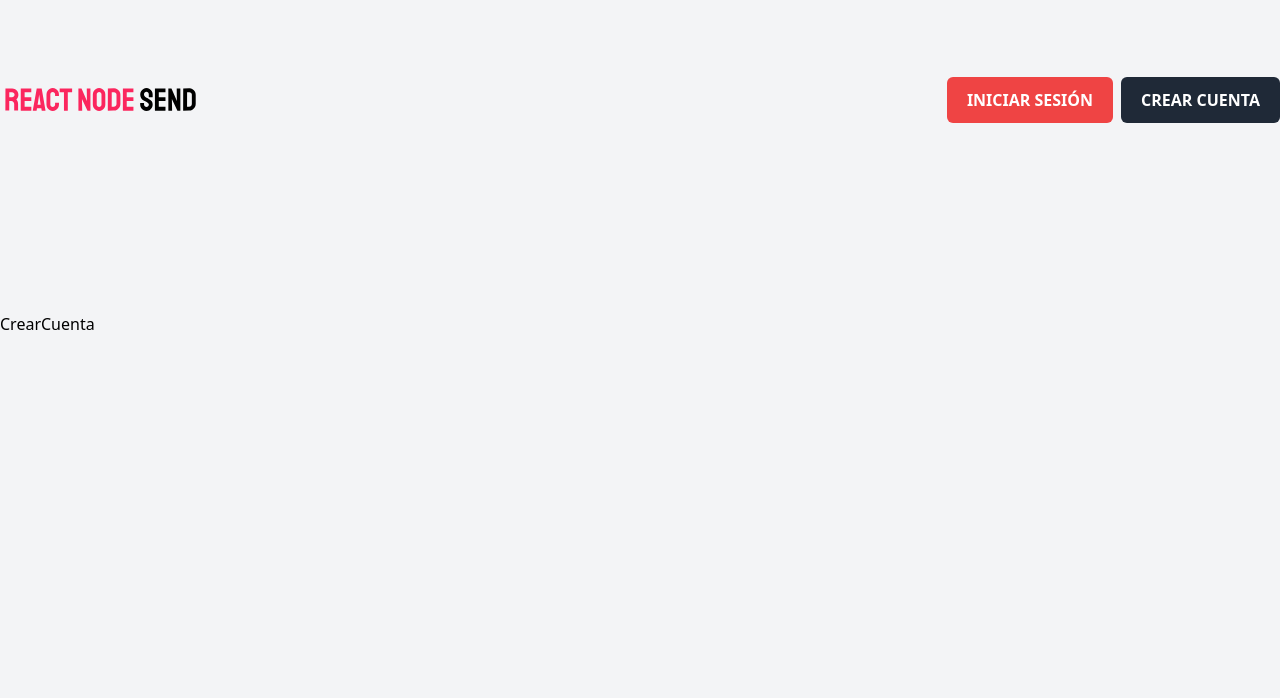
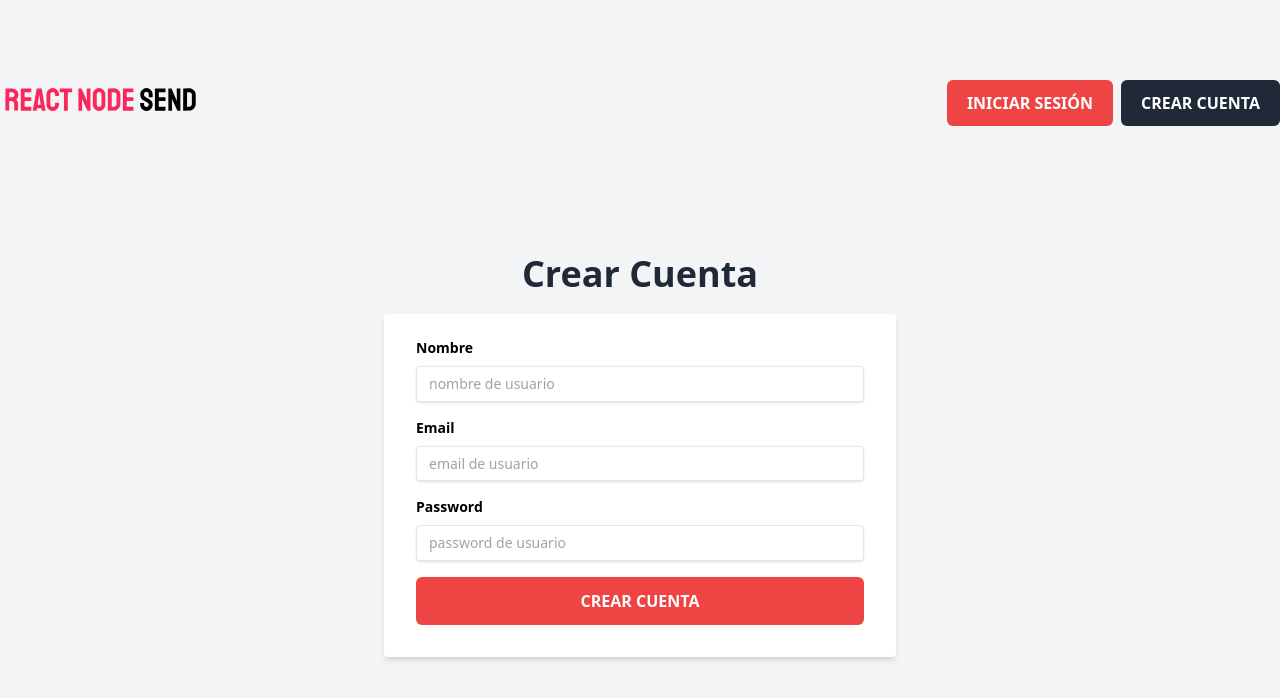
Before and after one commit to julianmartinez-dev/nodesend_frontend, a Next.js app: page /crear-cuenta in a window 1280 px wide. Shown: the top 698 px of the page. Built offline with nearby package versions, Linux system fonts and the light colour scheme.

Commit message:
add: Formularios de login y registro con Formik/Yup

```diff
--- /dev/null
+++ b/components/Form/ErrorMsg.js
@@ -0,0 +1,12 @@
+import React from 'react';
+
+const ErrorMsg = ({error}) => {
+  return (
+    <div className="my-2 bg-red-100 border-l-4 border-red-500 text-red-700 p-4">
+      <p className="font-bold">Error</p>
+      <p>{error}</p>
+    </div>
+  );
+};
+
+export default ErrorMsg;
--- /dev/null
+++ b/components/Form/FormControl.js
@@ -0,0 +1,24 @@
+import React from 'react'
+
+const FormControl = ({idControl, tipo, value, onChange}) => {
+  return (
+    <div className="mb-4">
+      <label
+        className="block text-black text-sm font-bold mb-2 first-letter:uppercase"
+        htmlFor={idControl}
+      >
+        {idControl}
+      </label>
+      <input
+        className="shadow appearance-none border rounded w-full py-2 px-3 text-gray-700 leading-tight focus:outline-none focus:shadow-outline text-sm"
+        type={tipo}
+        placeholder={`${idControl} de usuario`}
+        id={idControl}
+        value={value}
+        onChange={onChange}
+      />
+    </div>
+  );
+}
+
+export default FormControl
--- a/components/Header.js
+++ b/components/Header.js
@@ -5,8 +5,10 @@ import Link from 'next/link'
 const Header = () => {
   return (
     <header className="pb-8 flex flex-col md:flex-row items-center justify-between">
-      <Link href={'/'}>
-        <Image src="/logo.svg" alt="Logo" width={200} height={200} className='hover:cursor-pointer' />
+      <Link href='/'>
+        <a>
+          <Image src="/logo.svg" alt="Logo" width={200} height={200} className='hover:cursor-pointer' />
+        </a>
       </Link>
 
       <div>
--- a/components/Layout.js
+++ b/components/Layout.js
@@ -11,7 +11,7 @@ const Layout = ({ children }) => {
       <div className="bg-gray-100 min-h-screen">
         <div className="container mx-auto">
         <Header />
-          <main className="mt-20">{children}</main>
+          <main>{children}</main>
         </div>
       </div>
     </>
--- a/package.json
+++ b/package.json
@@ -9,9 +9,11 @@
     "lint": "next lint"
   },
   "dependencies": {
+    "formik": "^2.2.9",
     "next": "12.1.6",
     "react": "18.1.0",
-    "react-dom": "18.1.0"
+    "react-dom": "18.1.0",
+    "yup": "^0.32.11"
   },
   "devDependencies": {
     "autoprefixer": "^10.4.7",
--- a/pages/crear-cuenta.js
+++ b/pages/crear-cuenta.js
@@ -1,10 +1,78 @@
 import React from 'react';
+import { useFormik } from 'formik';
+import * as Yup from 'yup';
 import Layout from '../components/Layout';
+import FormControl from '../components/Form/FormControl';
+import ErrorMsg from '../components/Form/ErrorMsg';
 
 const CrearCuenta = () => {
+
+  //Formulario y validacion con Formik y Yup
+  const formik = useFormik({
+    initialValues: {
+      nombre: '',
+      email: '',
+      password: '',
+    },
+    validationSchema: Yup.object({
+      nombre: Yup.string().required('El nombre es obligatorio'),
+      email: Yup.string().required('El email es obligatorio').email('El email no es válido'),
+      password: Yup.string().required('La contraseña es obligatoria').min(6, 'La contraseña debe tener al menos 6 caracteres'),
+    }),
+
+    onSubmit: (values) => {
+      console.log('Enviando formulario', values)
+    }
+  });
+
   return (
     <Layout>
-      <h1>CrearCuenta</h1>
+      <div className="md:w-4/5 xl:w-3/5 mx-auto mb-32">
+        <h2 className="text-4xl font-sans font-bold text-gray-800 text-center my-4">
+          Crear Cuenta
+        </h2>
+        <div className="flex justify-center mt-5">
+          <div className="w-full max-w-lg">
+            <form
+              className="bg-white rounded shadow-md px-8 pt-6 pb-8 mb-4"
+              onSubmit={formik.handleSubmit}
+            >
+              <FormControl
+                idControl="nombre"
+                tipo="text"
+                value={formik.values.nombre}
+                onChange={formik.handleChange}
+              />
+              {formik.touched.nombre && formik.errors.nombre && (
+                <ErrorMsg error={formik.errors.nombre} />
+              )}
+              <FormControl
+                idControl="email"
+                tipo="email"
+                value={formik.values.email}
+                onChange={formik.handleChange}
+              />
+              {formik.touched.email && formik.errors.email && (
+                <ErrorMsg error={formik.errors.email} />
+              )}
+              <FormControl
+                idControl="password"
+                tipo="password"
+                value={formik.values.password}
+                onChange={formik.handleChange}
+              />
+              {formik.touched.password && formik.errors.password && (
+                <ErrorMsg error={formik.errors.password} />
+              )}
+              <input
+                type={'submit'}
+                value={'Crear Cuenta'}
+                className="btn-primary w-full hover:cursor-pointer"
+              />
+            </form>
+          </div>
+        </div>
+      </div>
     </Layout>
   );
 };
--- a/pages/login.js
+++ b/pages/login.js
@@ -1,12 +1,66 @@
-import React from 'react'
-import Layout from '../components/Layout'
+import FormControl from '../components/Form/FormControl';
+import Layout from '../components/Layout';
+import { useFormik } from 'formik';
+import ErrorMsg from '../components/Form/ErrorMsg';
+import * as Yup from 'yup'
 
 const Login = () => {
+  const formik = useFormik({
+    initialValues: {
+      email: '',
+      password: '',
+    },
+    validationSchema: Yup.object({
+      email: Yup.string().required('El email es obligatorio').email('El email no es válido'),
+      password: Yup.string().required('La contraseña es obligatoria')
+    }),
+    onSubmit: (values) => {
+      console.log('Enviando formulario', values)
+    }
+  });
+
   return (
     <Layout>
-      <h1>Login</h1>
+      <div className="md:w-4/5 xl:w1/3 mx-auto mb-32">
+        <h2 className="text-4xl font-sans font-bold text-gray-800 text-center my-4">
+          Iniciar Sesión
+        </h2>
+
+        <div className="flex justify-center mt-5">
+          <div className="w-full max-w-lg">
+            <form
+              className="bg-white rounded shadow-md px-8 pt-6 pb-8 mb-4"
+              onSubmit={formik.handleSubmit}
+            >
+              <FormControl
+                idControl="email"
+                tipo="email"
+                value={formik.values.email}
+                onChange={formik.handleChange}
+              />
+              {formik.touched.email && formik.errors.email && (
+                <ErrorMsg error={formik.errors.email} />
+              )}
+              <FormControl
+                idControl="password"
+                tipo="password"
+                value={formik.values.password}
+                onChange={formik.handleChange}
+              />
+              {formik.touched.password && formik.errors.password && (
+                <ErrorMsg error={formik.errors.password} />
+              )}
+              <input
+                type={'submit'}
+                value={'Iniciar Sesión'}
+                className="btn-primary w-full hover:cursor-pointer"
+              />
+            </form>
+          </div>
+        </div>
+      </div>
     </Layout>
-  )
-}
+  );
+};
 
-export default Login
+export default Login;
```
Also changed, not shown: 1 other file (tests, documents, lock files or other folders).
